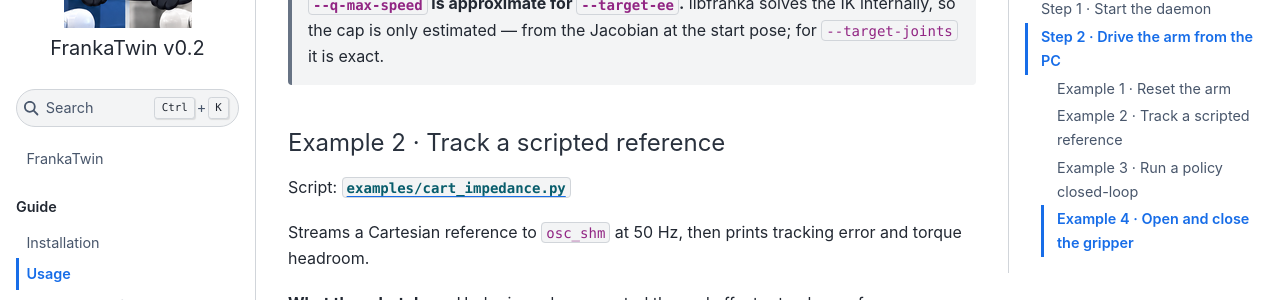
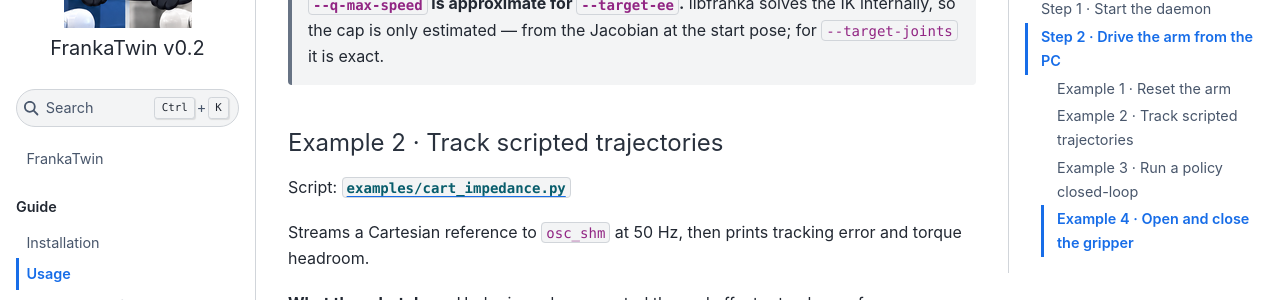
Before and after one commit to tsrobcvai/frankatwin, a Sphinx documentation site: the page built from docs/usage.md, in a window 1280 px wide and 900 px high, scrolled down 1858 px. Shown: the part 132-432 px from the top of the window. Built offline with Sphinx 7.4.7 and the Sphinx Book theme 1.1.4, drawn with Linux system fonts in a browser that asks for light colours.

Commit message:
docs(usage): Example 2 tracks trajectories, plural
Co-Authored-By: Claude Opus 5 <noreply@anthropic.com>

```diff
--- a/docs/usage.md
+++ b/docs/usage.md
@@ -79,7 +79,7 @@ python examples/move_to.py --target-ee 0.4 0.0 0.3  0 1 0 0  --q-max-speed 0.5
 > internally, so the cap is only estimated — from the Jacobian at the start
 > pose; for `--target-joints` it is exact.
 
-#### Example 2 · Track a scripted reference
+#### Example 2 · Track scripted trajectories
 
 Script: [`examples/cart_impedance.py`](https://github.com/tsrobcvai/frankatwin/blob/v0.2/examples/cart_impedance.py)
 
```
